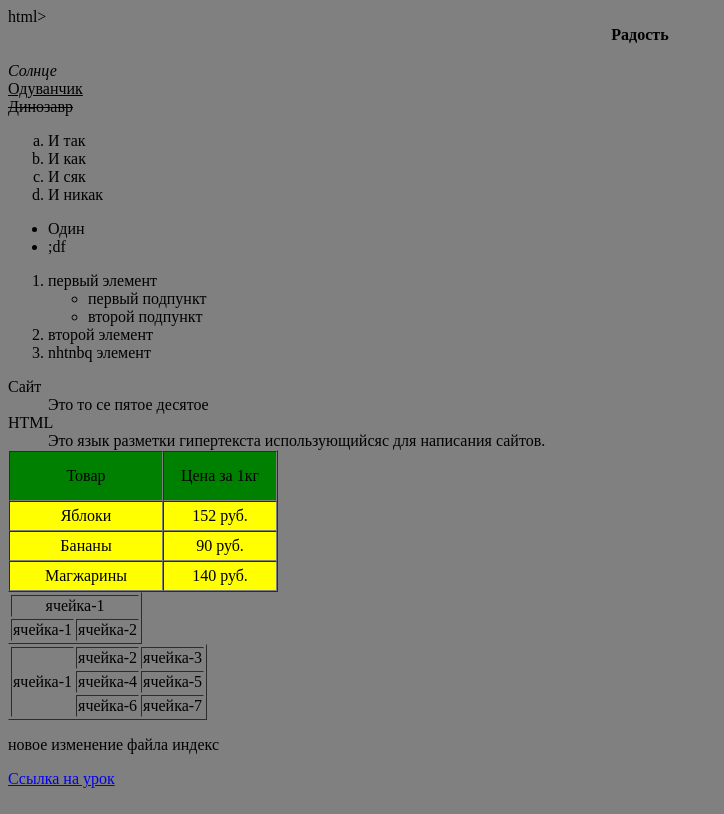
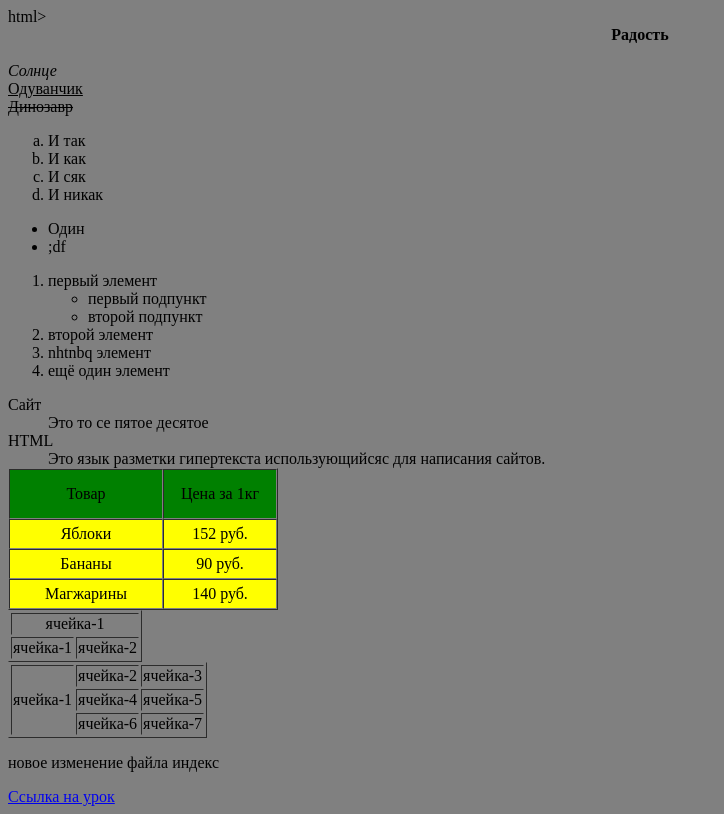
Before and after one commit to shuBEN94/gittrain, a plain HTML site: page index.html in a window 1280 px wide. Shown: the whole page, without its empty margins (0-724 px from the left). Drawn offline with Linux system fonts and the light colour scheme.

Commit message:
First consious commit

```diff
--- /dev/null
+++ b/TrainFolder/test.js
@@ -0,0 +1,2 @@
+hello
+!
--- a/index.html
+++ b/index.html
@@ -32,6 +32,7 @@ html>
 			</li>
 			<li>второй элемент</li>
 			<li>nhtnbq элемент</li>
+			<li>ещё один элемент</li>
 		</ol>
 
 		<dt> Сайт </dt>
```
